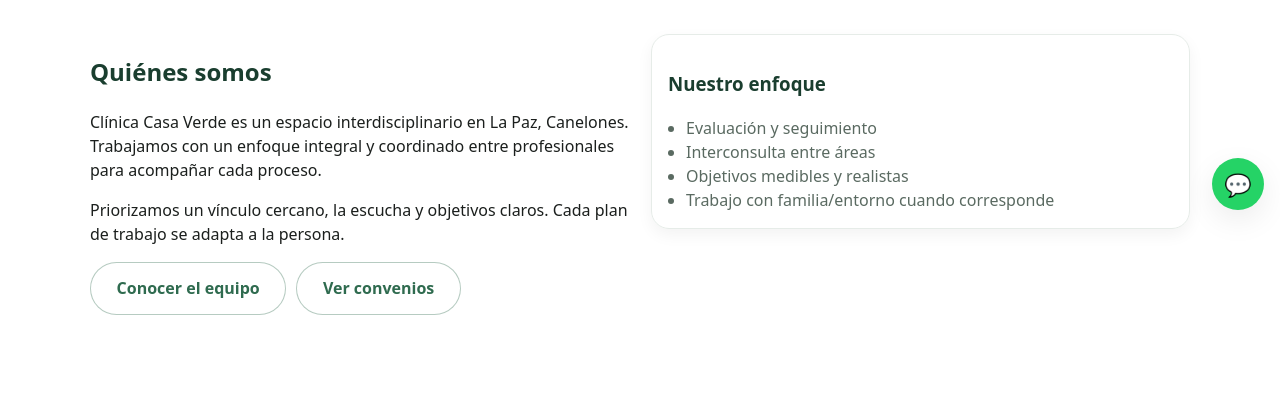
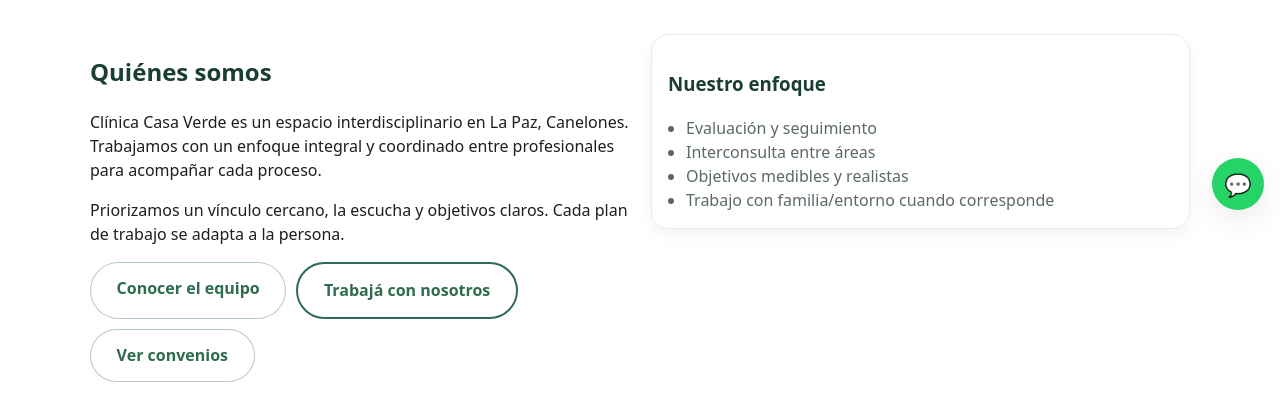
Before and after one commit to AngelinaAbanoni/clinica-casa-verde, a plain HTML site: page index.html in a window 1280 px wide. Shown: the part 574-973 px from the top of the page. Drawn offline with Linux system fonts and the light colour scheme.

Commit message:
Update index.html

```diff
--- a/index.html
+++ b/index.html
@@ -103,11 +103,17 @@
                         la persona.
                     </p>
 
-                    <!-- Botones para ir a las subpáginas -->
                     <div class="hero-actions" style="margin-top: 12px;">
                         <a class="btn btn-ghost" href="equipo.html">Conocer el equipo</a>
+
+                        <a class="btn btn-secundario" href="trabaja-con-nosotros.html">
+                            Trabajá con nosotros
+                        </a>
+
                         <a class="btn btn-ghost" href="convenios.html">Ver convenios</a>
                     </div>
+
+
                 </div>
 
                 <div class="card soft">
```
